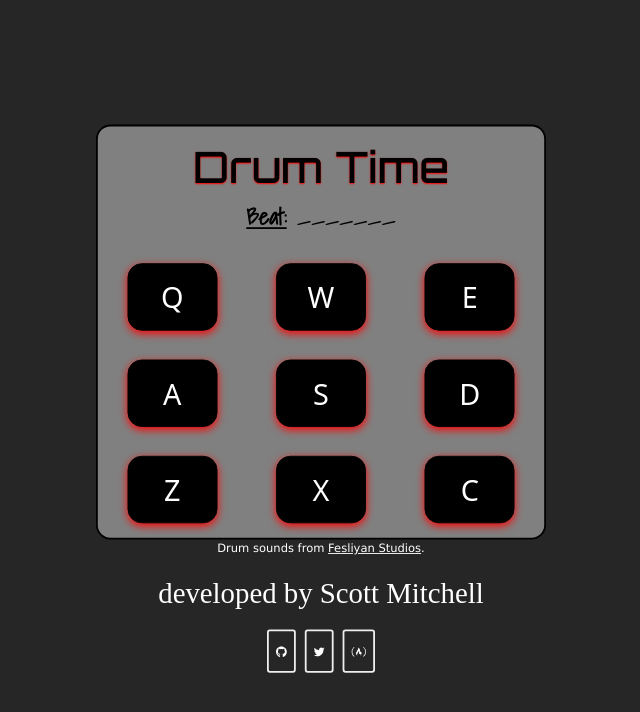
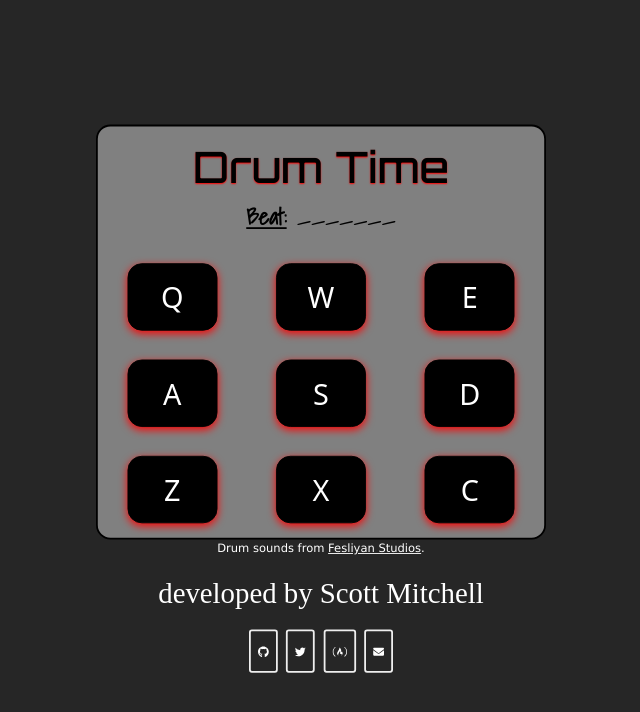
Before and after one commit to scott-a-m/drum-time, a React (Vite) app: page / in a window 1280 px wide. Shown: the top 712 px of the page, without its empty margins (319-959 px from the left). Built offline with nearby package versions, Linux system fonts and the light colour scheme; a web font is replaced by a local one.

Commit message:
added email info

```diff
--- a/src/App.css
+++ b/src/App.css
@@ -35,19 +35,18 @@
   margin-top: 1rem;
 }
 
+a {color: white;}
+
+a:hover, #link:hover {
+  color: red;
+}
+
 #link, #designer {
   color: white;
   font-family: 'Long Cang', cursive;
   font-size: 2rem;
   text-align: center;
 }
-
-a {color: white;}
-
-a:hover, #link:hover {
-  color: red;
-}
-
 
 #contact-block {
   font-family: 'Akaya Telivigala', cursive;
--- a/src/App.jsx
+++ b/src/App.jsx
@@ -214,7 +214,14 @@
           {individualDrums}
         </div>
         <div>
-        <p style={{ fontFamily: "Verdana", fontSize: "0.8rem", color: "white", textAlign: "center" }}>
+          <p
+            style={{
+              fontFamily: "Verdana",
+              fontSize: "0.8rem",
+              color: "white",
+              textAlign: "center",
+            }}
+          >
             Drum sounds from{" "}
             <a href="https://www.fesliyanstudios.com/" target="_blank">
               Fesliyan Studios
@@ -252,6 +259,14 @@
               className="contact-icon"
             />
           </a>
+          <a href="mailto:scott_a_mitchell@163.com">
+            <FontAwesomeIcon
+              icon={faEnvelope}
+              size="2x"
+              border
+              className="contact-icon"
+            />
+          </a>
         </div>
       </div>
     );
```
Lines whose indentation alone changed are shown as unchanged.
